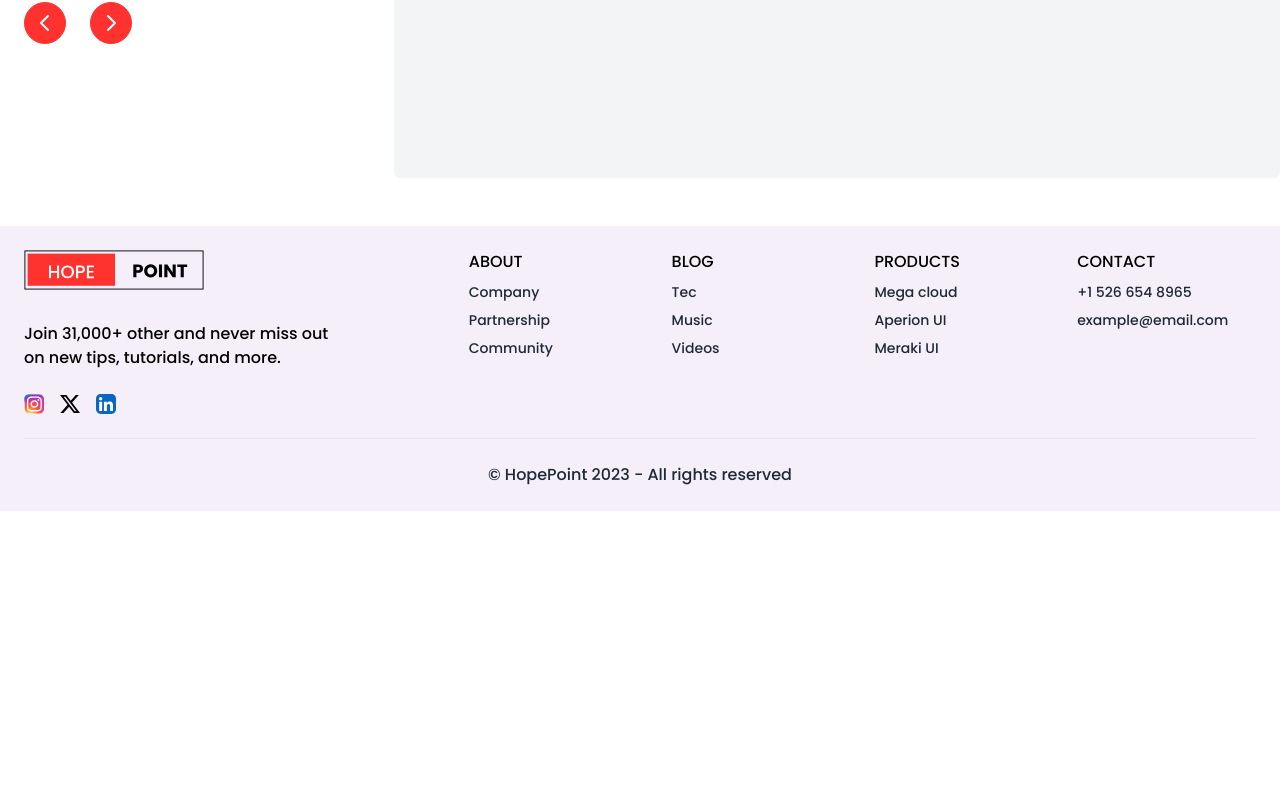
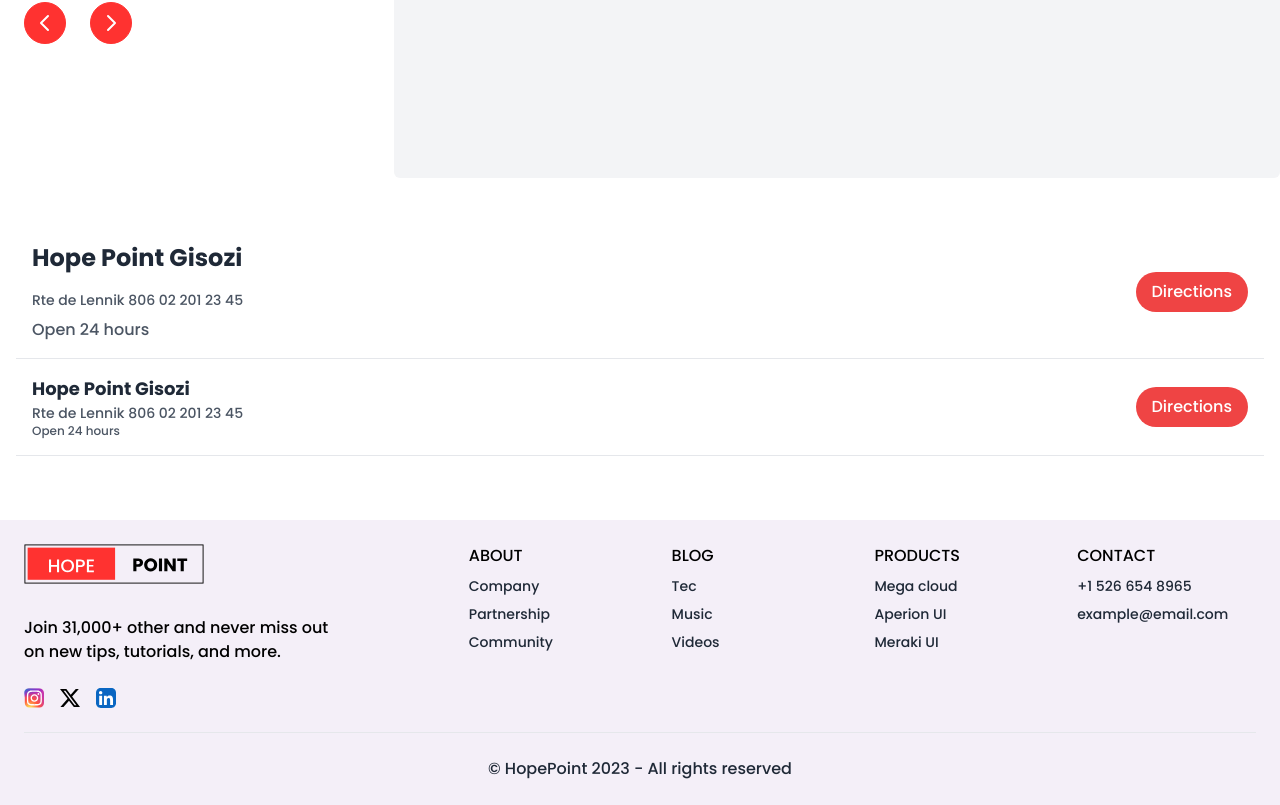
Before and after one commit to creativaPoetaLtd/hope-point-fn, a React (Vite) app: page / in a window 1280 px wide. Shown: the part 2628-3433 px from the top of the page. Before the commit the page ends 3139 px from the top, so only its background shows below. Built offline with nearby package versions, Linux system fonts and the light colour scheme.

Commit message:
fixing view and add location on homepage

```diff
--- a/src/App.tsx
+++ b/src/App.tsx
@@ -5,6 +5,7 @@ import About from './components/About/About'
 import Partnership from './components/Partner/Partner'
 import Testmonial from './components/Testmonial/Testmonial'
 import Footer from './components/Footer/Footer'
+import Locations from './components/Location/Locations'
 function App() {
 
   return (
@@ -15,6 +16,7 @@ function App() {
         <About />
         <Partnership />
         <Testmonial />
+        <Locations />
       </main>
       <div className='w-full'>
         <Footer />
--- /dev/null
+++ b/src/components/Location/Locations.tsx
@@ -0,0 +1,36 @@
+
+const Locations = () => {
+    return (
+        <div className="flex min-h-min">
+            <div className="container mt-8 mx-auto p-4">
+                <div className="flex flex-col gap-4">
+                    <div className="flex items-center justify-between p-4 border-b border-gray-200">
+                        <div>
+                            <p className="text-4xl phone:text-2xl font-bold text-gray-800">Hope Point Gisozi</p>
+                            <p className="text-md mt-4 phone:text-sm text-gray-600">Rte de Lennik 806 02 201 23 45</p>
+                            <p className="text-md mt-2 text-gray-600">Open 24 hours</p>
+                        </div>
+                        <button className="bg-red-500 text-white px-4 py-2 rounded-full">
+                            Directions
+                        </button>
+                    </div>
+                </div>
+                <div className="flex flex-col gap-4">
+                    <div className="flex items-center justify-between p-4 border-b border-gray-200">
+                        <div>
+                            <p className="text-lg font-bold text-gray-800">Hope Point Gisozi</p>
+                            <p className="text-sm text-gray-600">Rte de Lennik 806 02 201 23 45</p>
+                            <p className="text-xs text-gray-600">Open 24 hours</p>
+                        </div>
+                        <button className="bg-red-500 text-white px-4 py-2 rounded-full">
+                            Directions
+                        </button>
+                    </div>
+                </div>
+            </div>
+        </div>
+
+    )
+}
+
+export default Locations
--- a/src/components/OurStory/OurStory.tsx
+++ b/src/components/OurStory/OurStory.tsx
@@ -19,9 +19,9 @@ const OurStory = () => {
                     <div className="flex justify-center order-2 mt-6 laptop:mt-0 laptop:space-y-3 laptop:flex-col">
                         <button
                             onClick={() => scrollToSection(firstSectionRef)}
-                            className="w-3 h-3 mx-2 bg-[#FF3230] rounded-full laptop:mx-0 focus:outline-none"></button>
-                        <button onClick={() => scrollToSection(secondSectionRef)} className="w-3 h-3 mx-2 bg-gray-300 rounded-full laptop:mx-0 focus:outline-none hover:bg-blue-500"></button>
-                        <button onClick={() => scrollToSection(thirdSectionRef)} className="w-3 h-3 mx-2 bg-gray-300 rounded-full laptop:mx-0 focus:outline-none hover:bg-blue-500"></button>
+                            className="w-3 h-3 mx-2 bg-[#FF3230] rounded-full focus:outline-none"></button>
+                        <button onClick={() => scrollToSection(secondSectionRef)} className="w-3 h-3 mx-2 bg-gray-300 rounded-full  focus:outline-none hover:bg-blue-500"></button>
+                        <button onClick={() => scrollToSection(thirdSectionRef)} className="w-3 h-3 mx-2 bg-gray-300 rounded-full  focus:outline-none hover:bg-blue-500"></button>
                     </div>
 
                     <div className="max-w-lg laptop:mx-12 laptop:order-2">
@@ -45,9 +45,9 @@ const OurStory = () => {
                         <p className="mt-4 text-gray-600 ">Lorem ipsum, dolor sit amet consectetur adipisicing elit. Aut quia asperiores alias vero magnam recusandae adipisci ad vitae laudantium quod rem voluptatem eos accusantium cumque.</p>
                     </div>
                     <div className="flex justify-center order-2 mt-6 laptop:mt-0 laptop:space-y-3 laptop:flex-col">
-                        <button onClick={() => scrollToSection(firstSectionRef)} className="w-3 h-3 mx-2 bg-gray-300 rounded-full laptop:mx-0 focus:outline-none hover:bg-blue-500"></button>
-                        <button onClick={() => scrollToSection(secondSectionRef)} className="w-3 h-3 mx-2 bg-[#FF3230] rounded-full laptop:mx-0 focus:outline-none"></button>
-                        <button onClick={() => scrollToSection(thirdSectionRef)} className="w-3 h-3 mx-2 bg-gray-300 rounded-full laptop:mx-0 focus:outline-none hover:bg-blue-500"></button>
+                        <button onClick={() => scrollToSection(firstSectionRef)} className="w-3 h-3 mx-2 bg-gray-300 rounded-full  focus:outline-none hover:bg-blue-500"></button>
+                        <button onClick={() => scrollToSection(secondSectionRef)} className="w-3 h-3 mx-2 bg-[#FF3230] rounded-full  focus:outline-none"></button>
+                        <button onClick={() => scrollToSection(thirdSectionRef)} className="w-3 h-3 mx-2 bg-gray-300 rounded-full  focus:outline-none hover:bg-blue-500"></button>
                     </div>
                 </div>
                 <div className="flex items-center justify-center w-full h-96 laptop:w-1/2">
@@ -60,9 +60,9 @@ const OurStory = () => {
                 </div>
                 <div className="flex flex-col items-center w-full laptop:flex-row laptop:w-1/2">
                     <div className="flex justify-center order-2 mt-6 laptop:mt-0 laptop:space-y-3 laptop:flex-col">
-                        <button onClick={() => scrollToSection(firstSectionRef)} className="w-3 h-3 mx-2 bg-gray-300 rounded-full laptop:mx-0 focus:outline-none hover:bg-blue-500"></button>
-                        <button onClick={() => scrollToSection(secondSectionRef)} className="w-3 h-3 mx-2 bg-gray-300 rounded-full laptop:mx-0 focus:outline-none hover:bg-blue-500"></button>
-                        <button onClick={() => scrollToSection(thirdSectionRef)} className="w-3 h-3 mx-2 bg-[#FF3230] rounded-full laptop:mx-0 focus:outline-none"></button>
+                        <button onClick={() => scrollToSection(firstSectionRef)} className="w-3 h-3 mx-2 bg-gray-300 rounded-full  focus:outline-none hover:bg-blue-500"></button>
+                        <button onClick={() => scrollToSection(secondSectionRef)} className="w-3 h-3 mx-2 bg-gray-300 rounded-full  focus:outline-none hover:bg-blue-500"></button>
+                        <button onClick={() => scrollToSection(thirdSectionRef)} className="w-3 h-3 mx-2 bg-[#FF3230] rounded-full  focus:outline-none"></button>
                     </div>
 
                     <div className="max-w-lg laptop:mx-12 laptop:order-2">
--- a/src/pages/AboutPage.tsx
+++ b/src/pages/AboutPage.tsx
@@ -4,7 +4,7 @@ import Footer from '../components/Footer/Footer'
 import AboutUs from '../components/AboutUs/AboutUs'
 // import FAQ from '../components/FAQ/FAQ'
 import Features from '../components/Features/Features'
-import Teams from '../components/Team/Teams'
+// import Teams from '../components/Team/Teams'
 import OurStory from '../components/OurStory/OurStory'
 
 const AboutPage = () => {
@@ -13,7 +13,6 @@ const AboutPage = () => {
     }, []);
     return (
         <>
-
             <div>
                 <Navbar />
             </div>
@@ -21,9 +20,7 @@ const AboutPage = () => {
                 <AboutUs />
                 <OurStory />
                 <Features />
-                <Teams />
-
-
+                {/* <Teams /> */}
             </main>
 
             <Footer />
```
